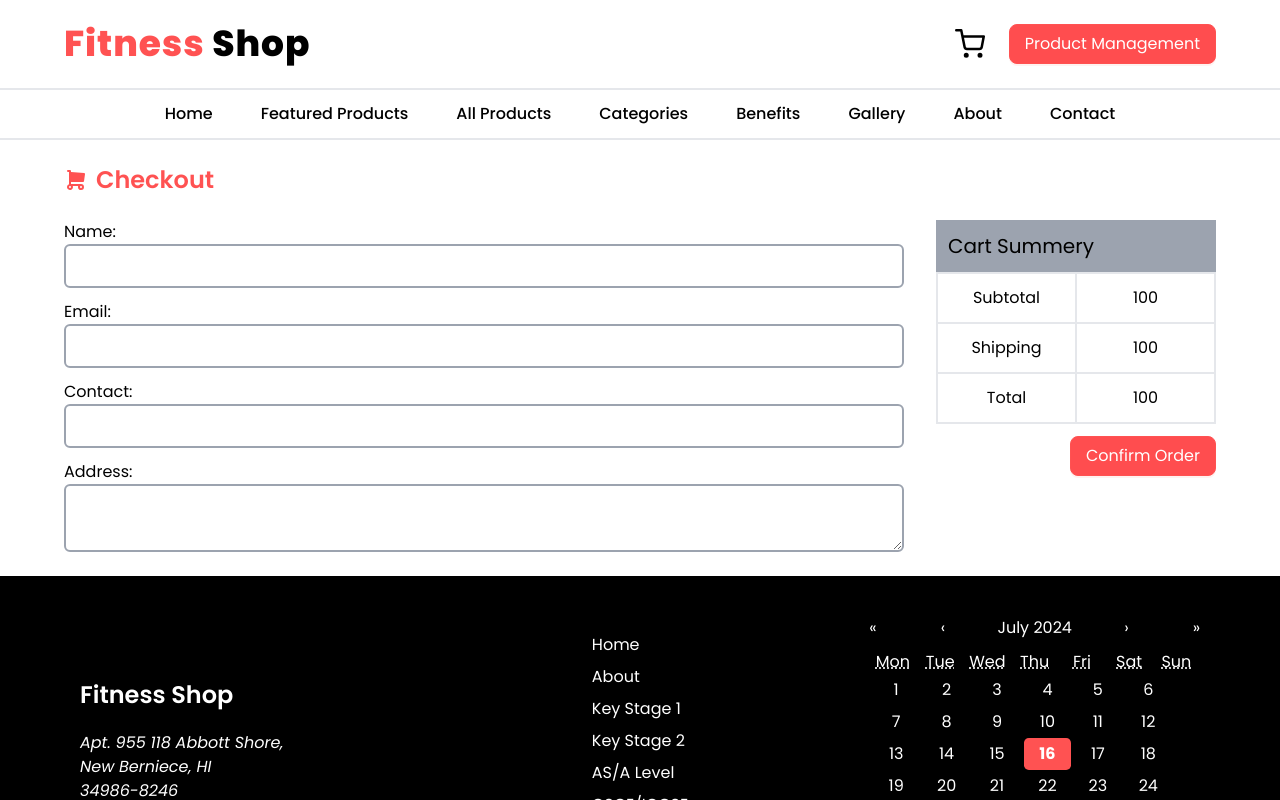
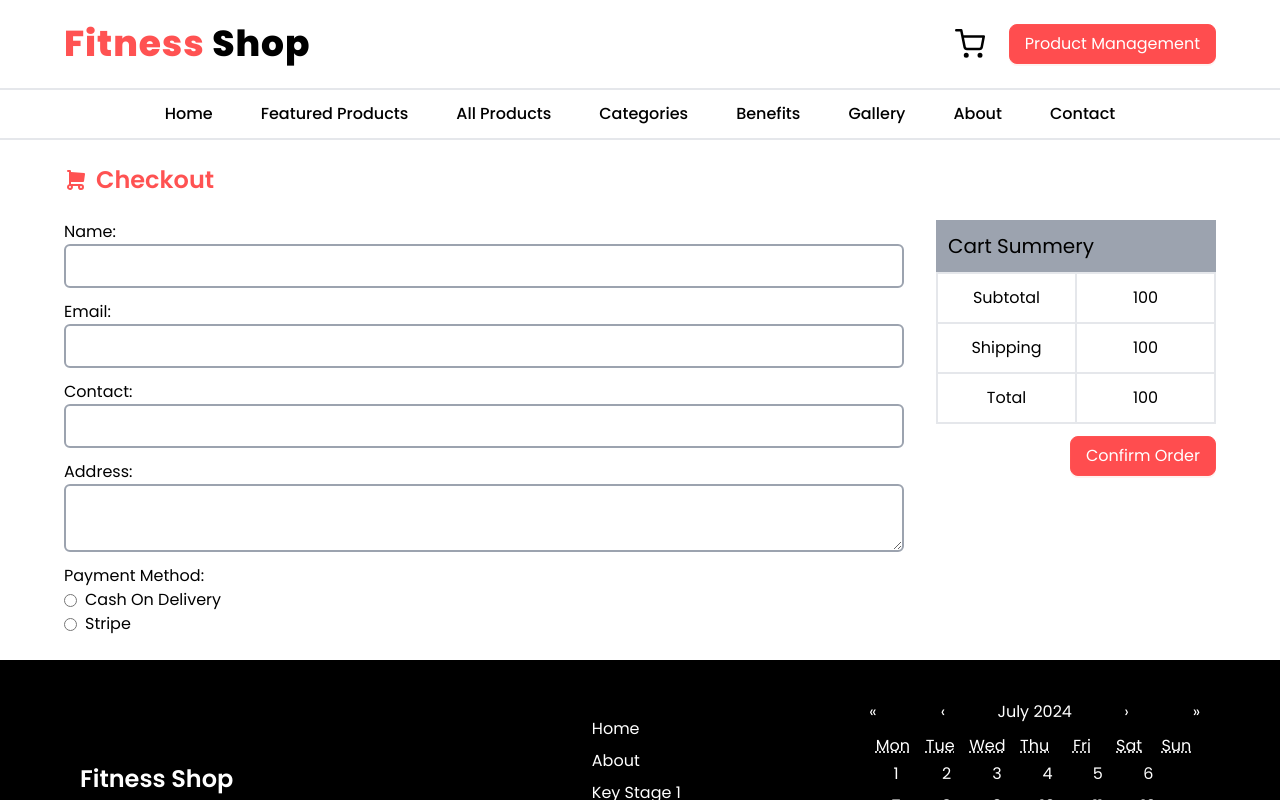
Before and after one commit to thdihan/ph-fitness-shop, a React (Vite) app: page /checkout in a window 1280 px wide. Shown: the top 800 px of the page. Built offline with nearby package versions, Linux system fonts and the light colour scheme.

Commit message:
Payment method added

```diff
--- a/src/pages/Checkout.tsx
+++ b/src/pages/Checkout.tsx
@@ -59,6 +59,34 @@ const Checkout = () => {
                             className="border-2 border-gray-400 w-full p-2 rounded-md"
                         ></textarea>
                     </div>
+                    <div className="flex flex-col">
+                        <label htmlFor="payment" className="">
+                            Payment Method:
+                        </label>
+                        <div>
+                            <div className="flex items-center space-x-2">
+                                <input
+                                    type="radio"
+                                    name="payment"
+                                    id="payment"
+                                    className="border-2 border-gray-400 p-2 rounded-md"
+                                />
+                                <label htmlFor="payment">
+                                    Cash On Delivery
+                                </label>
+                            </div>
+
+                            <div className="flex items-center space-x-2">
+                                <input
+                                    type="radio"
+                                    name="payment"
+                                    id="payment"
+                                    className="border-2 border-gray-400 p-2 rounded-md"
+                                />
+                                <label htmlFor="payment">Stripe</label>
+                            </div>
+                        </div>
+                    </div>
                 </form>
 
                 <div className=" flex-1">
```
